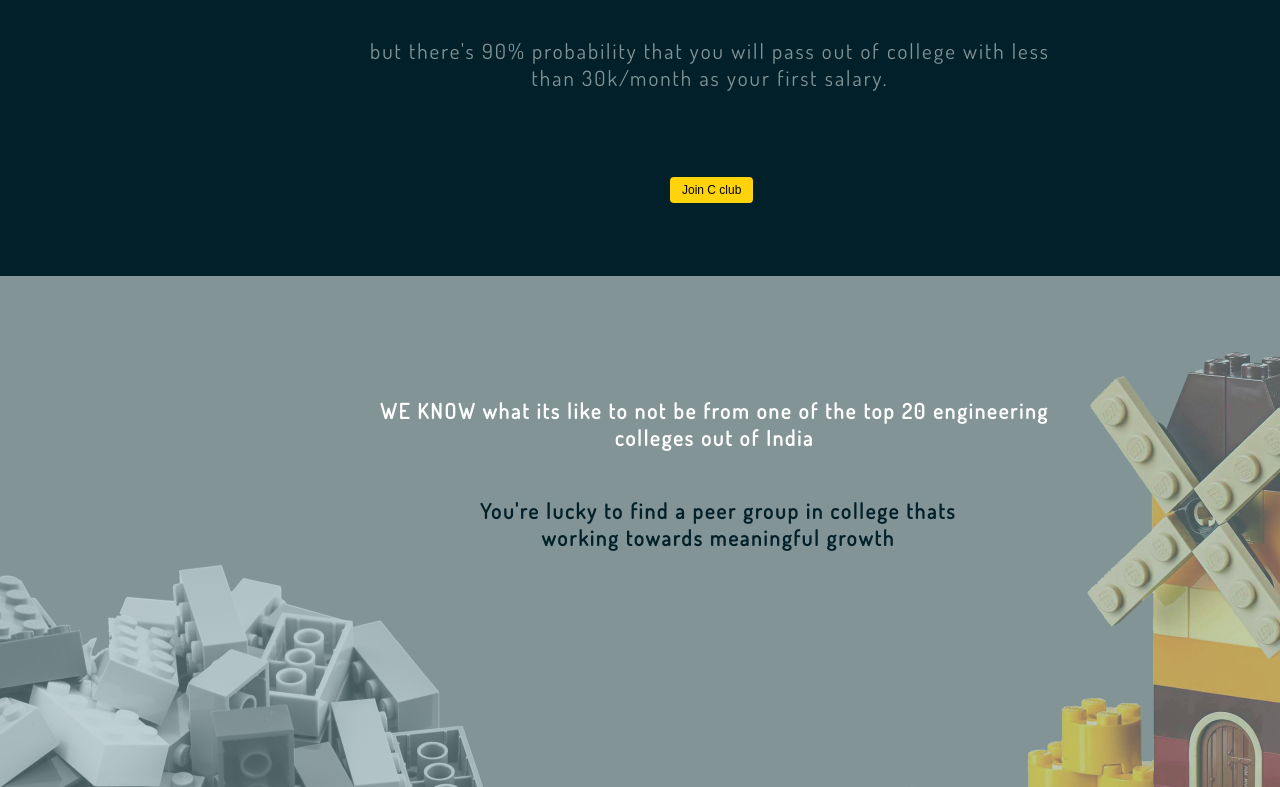
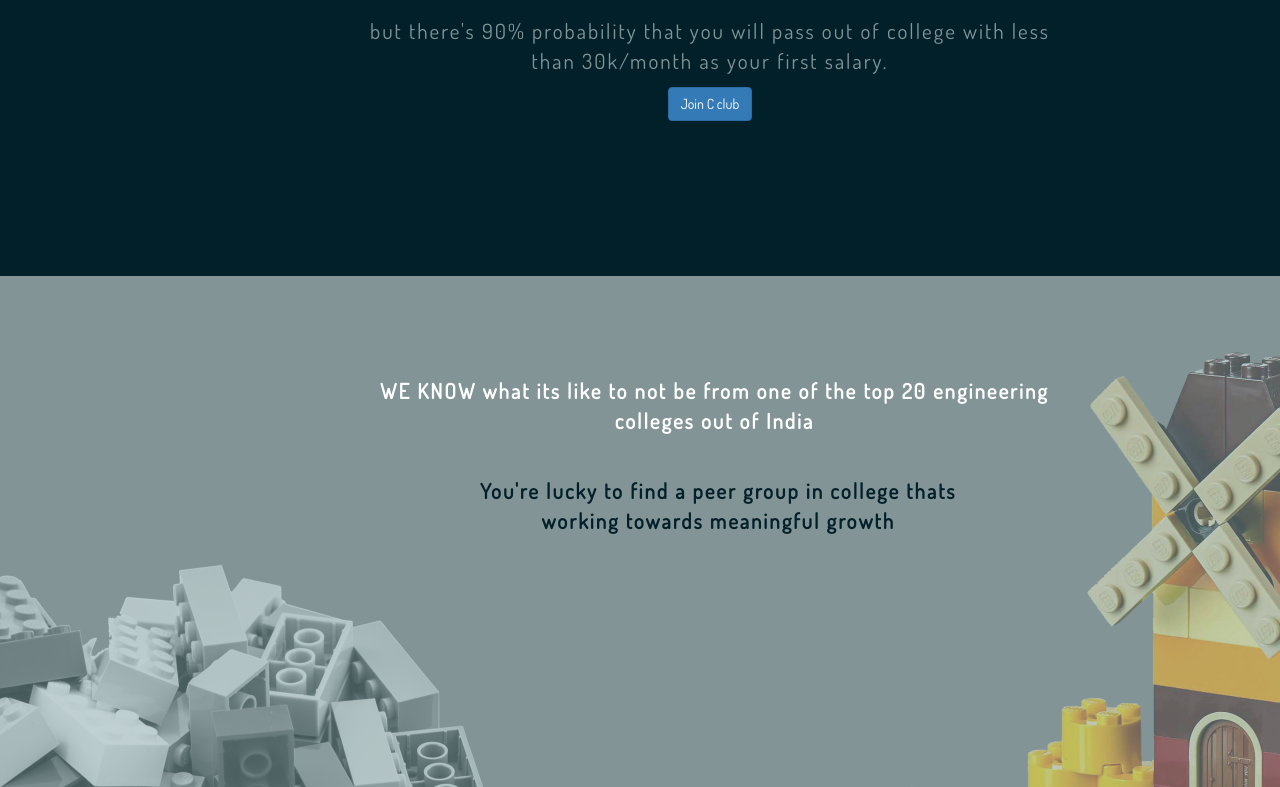
Before and after one commit to thecclub/website, a plain HTML site: page index.html in a window 1280 px wide. Shown: the part 624-1411 px from the top of the page. Drawn offline with nearby package versions, Linux system fonts and the light colour scheme.

Commit message:
button opening whatsapp joining link

```diff
--- a/index.html
+++ b/index.html
@@ -5,6 +5,8 @@
 		<link rel="stylesheet" type="text/css" href="main.css">
 		<title>C club</title>
 		<link rel="shortcut icon" href="favicon.ico" type="image/x-icon">
+		<link rel="stylesheet" href="https://maxcdn.bootstrapcdn.com/bootstrap/3.3.7/css/bootstrap.min.css">
+
 	</head>
 
 <style>
@@ -25,6 +27,7 @@ body {
 		</div>
 		<div class="Hero_support_text">
 			<p>but there's 90% probability that you will pass out of college with less <br>than 30k/month as your first salary.</p>
+			<button type="button" class="btn btn-primary" onclick="window.open('https://chat.whatsapp.com/0zrAXje8FN0CFk7BAG9QxF')">Join C club</button>
 		</div>
 
 
@@ -87,7 +90,6 @@ body {
 		</div>
 
 -->
-		<button class="button_1" onclick="alert('Hold on..setting you up')">Join C club</button>
 
 		<div class="footer">
 			<img src="/images/Footer.png" height="190" width="1440">
```
